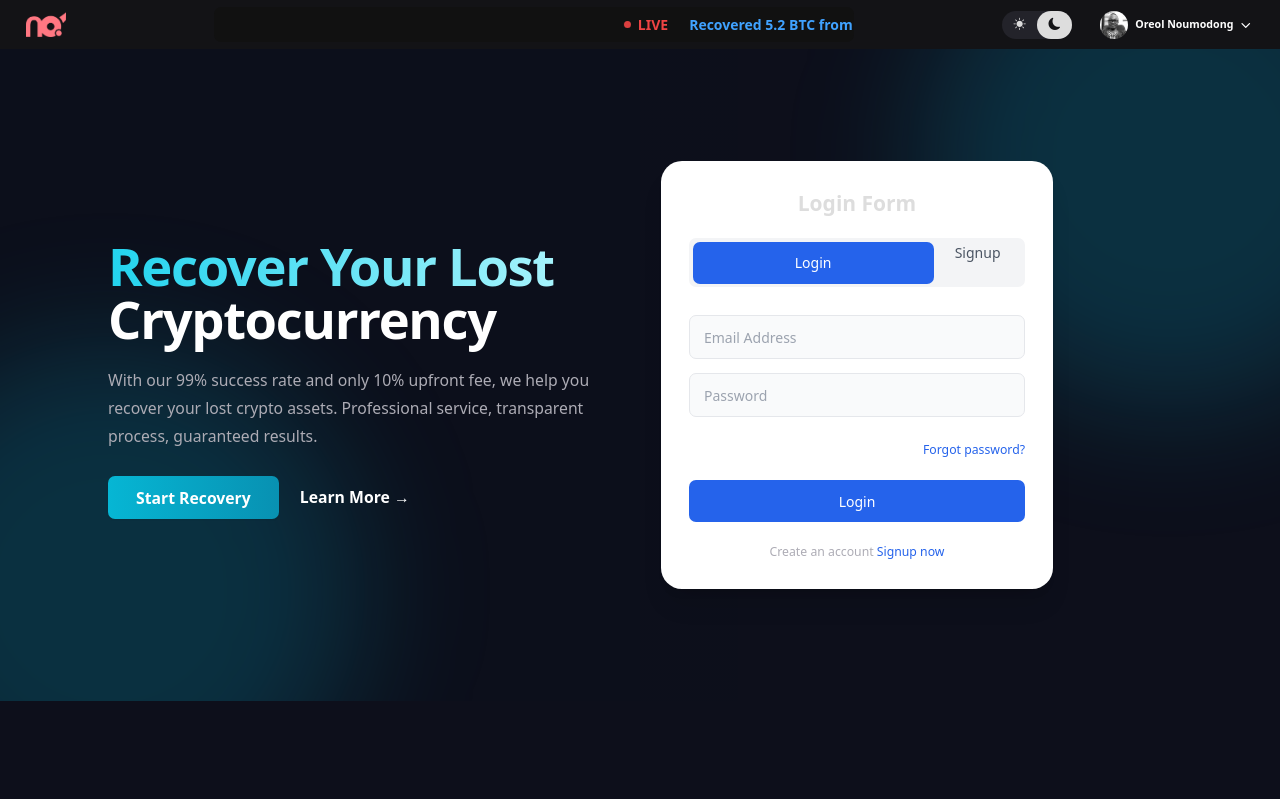
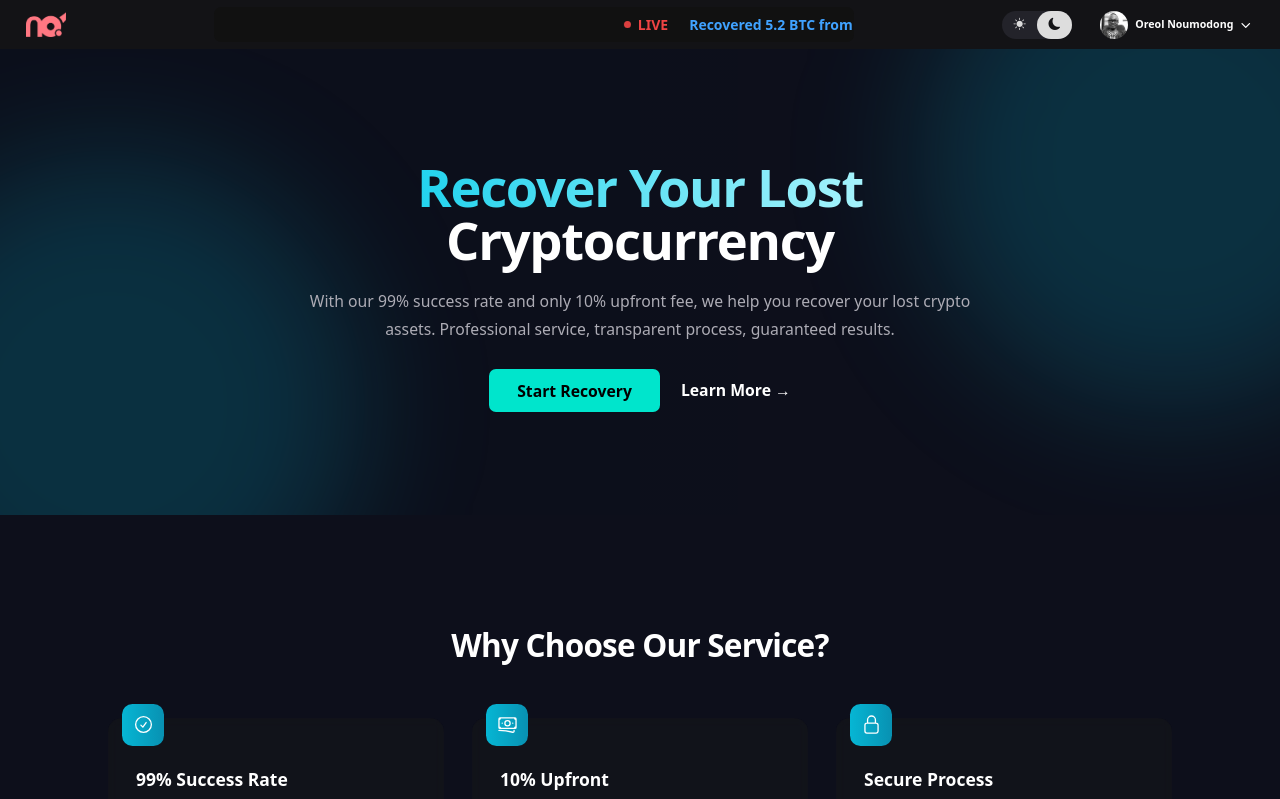
Before and after one commit to Minddit/teraki, a Next.js app: page / in a window 1280 px wide. Shown: the top 799 px of the page. Built offline with nearby package versions, Linux system fonts and the light colour scheme.

Commit message:
Complete redesign of login page with light theme

```diff
--- a/pages/auth/login.tsx
+++ b/pages/auth/login.tsx
@@ -33,19 +33,19 @@ export default function Login() {
   }
 
   return (
-    <div className="min-h-screen bg-[#0d0f1b] flex items-center justify-center p-4">
-      <div className="w-full max-w-md bg-[#151823] rounded-xl p-8 shadow-xl">
-        <h2 className="text-2xl font-bold text-center text-white mb-6">
+    <div className="min-h-screen bg-gradient-to-br from-blue-100 to-purple-100 flex items-center justify-center p-4">
+      <div className="w-full max-w-md bg-white rounded-3xl p-8 shadow-xl">
+        <h2 className="text-2xl font-bold text-center mb-6">
           Login Form
         </h2>
 
         {/* Login/Signup Tabs */}
-        <div className="flex bg-[#1B1B1B] p-1 rounded-lg mb-8">
-          <button className="flex-1 py-3 px-6 text-white font-medium bg-[#00e5cc] rounded-lg transition-all">
+        <div className="flex bg-gray-100 p-1 rounded-lg mb-8">
+          <button className="flex-1 py-3 px-6 text-white font-medium bg-blue-600 rounded-lg transition-all">
             Login
           </button>
           <Link href="/auth/register">
-            <a className="flex-1 py-3 px-6 text-gray-400 font-medium text-center hover:text-[#00e5cc] transition-colors">
+            <a className="flex-1 py-3 px-6 text-gray-600 font-medium text-center hover:text-blue-600 transition-colors">
               Signup
             </a>
           </Link>
@@ -53,7 +53,7 @@ export default function Login() {
 
         <form onSubmit={handleLogin} className="space-y-6">
           {error && (
-            <div className="bg-red-900/20 border border-red-500/20 text-red-500 px-4 py-3 rounded-lg text-sm">
+            <div className="bg-red-100 border border-red-200 text-red-600 px-4 py-3 rounded-lg text-sm">
               {error}
             </div>
           )}
@@ -65,7 +65,7 @@ export default function Login() {
               value={email}
               onChange={(e) => setEmail(e.target.value)}
               placeholder="Email Address"
-              className="w-full px-4 py-3 bg-[#1B1B1B] text-white placeholder:text-gray-400 rounded-lg border border-gray-700 focus:border-[#00e5cc] focus:ring-[#00e5cc] transition-colors"
+              className="w-full px-4 py-3 bg-gray-50 text-gray-900 placeholder:text-gray-400 rounded-lg border border-gray-200 focus:border-blue-500 focus:ring-blue-500 transition-colors"
             />
 
             <input
@@ -74,13 +74,13 @@ export default function Login() {
               value={password}
               onChange={(e) => setPassword(e.target.value)}
               placeholder="Password"
-              className="w-full px-4 py-3 bg-[#1B1B1B] text-white placeholder:text-gray-400 rounded-lg border border-gray-700 focus:border-[#00e5cc] focus:ring-[#00e5cc] transition-colors"
+              className="w-full px-4 py-3 bg-gray-50 text-gray-900 placeholder:text-gray-400 rounded-lg border border-gray-200 focus:border-blue-500 focus:ring-blue-500 transition-colors"
             />
           </div>
 
           <div className="text-right">
             <Link href="/auth/forgot-password">
-              <a className="text-[#00e5cc] hover:text-[#00d1ba] text-sm font-medium">
+              <a className="text-blue-600 hover:text-blue-700 text-sm">
                 Forgot password?
               </a>
             </Link>
@@ -89,15 +89,15 @@ export default function Login() {
           <button
             type="submit"
             disabled={loading}
-            className="w-full py-3 rounded-lg bg-[#00e5cc] text-black font-medium hover:bg-[#00d1ba] transition-colors"
+            className="w-full py-3 rounded-lg bg-blue-600 text-white font-medium hover:bg-blue-700 transition-colors"
           >
             {loading ? 'Signing in...' : 'Login'}
           </button>
 
-          <p className="text-center text-gray-400 text-sm">
+          <p className="text-center text-gray-600 text-sm">
             Create an account{' '}
             <Link href="/auth/register">
-              <a className="text-[#00e5cc] hover:text-[#00d1ba] font-medium">
+              <a className="text-blue-600 hover:text-blue-700">
                 Signup now
               </a>
             </Link>
--- a/pages/index.tsx
+++ b/pages/index.tsx
@@ -21,9 +21,7 @@ export default function Landing() {
 
           {/* Content */}
           <div className="relative mx-auto max-w-7xl px-6 py-24 sm:py-32 lg:px-8">
-            <div className="grid grid-cols-1 lg:grid-cols-2 gap-12 items-center">
-              {/* Left side - Hero Text */}
-              <div className="text-center lg:text-left">
+            <div className="text-center max-w-3xl mx-auto">
               <h1 className="text-4xl font-bold tracking-tight text-white sm:text-6xl">
                 <span className="inline-block text-transparent bg-clip-text bg-gradient-to-r from-cyan-400 to-cyan-200">
                   Recover Your Lost
@@ -35,77 +33,17 @@ export default function Landing() {
                 With our 99% success rate and only 10% upfront fee, we help you recover your lost crypto assets.
                 Professional service, transparent process, guaranteed results.
               </p>
-                <div className="mt-10 flex items-center justify-center lg:justify-start gap-6">
+              <div className="mt-10 flex items-center justify-center gap-6">
                 <Link href="/dashboard">
-                    <a className="rounded-lg bg-gradient-to-r from-cyan-500 to-cyan-600 px-8 py-3 text-lg font-semibold text-white shadow-sm hover:from-cyan-600 hover:to-cyan-700 focus-visible:outline focus-visible:outline-2 focus-visible:outline-offset-2 focus-visible:outline-cyan-400 transition-all duration-200">
+                  <a className="rounded-lg bg-[#00e5cc] px-8 py-3 text-lg font-semibold text-black shadow-sm hover:bg-[#00d1ba] transition-colors">
                     Start Recovery
                   </a>
                 </Link>
                 <Link href="/dashboard">
-                    <a className="text-lg font-semibold text-white hover:text-cyan-400 transition-colors">
+                  <a className="text-lg font-semibold text-white hover:text-[#00e5cc] transition-colors">
                     Learn More <span aria-hidden="true">→</span>
                   </a>
                 </Link>
-                </div>
-              </div>
-
-              {/* Right side - Auth Card */}
-              <div className="bg-white rounded-3xl p-8 shadow-xl w-full max-w-md">
-                <h2 className="text-2xl font-bold text-center mb-6">Login Form</h2>
-
-                {/* Login/Signup Tabs */}
-                <div className="flex bg-gray-100 p-1 rounded-lg mb-8">
-                  <button className="flex-1 py-3 px-6 text-white font-medium bg-blue-600 rounded-lg transition-all">
-                    Login
-                  </button>
-                  <Link href="/auth/register">
-                    <a className="flex-1 py-3 px-6 text-gray-600 font-medium text-center hover:text-blue-600 transition-colors">
-                      Signup
-                    </a>
-                  </Link>
-                </div>
-
-                <form className="space-y-6">
-                  <div className="space-y-4">
-                    <input
-                      type="email"
-                      required
-                      placeholder="Email Address"
-                      className="w-full px-4 py-3 bg-gray-50 text-gray-900 placeholder:text-gray-400 rounded-lg border border-gray-200 focus:border-blue-500 focus:ring-blue-500 transition-colors"
-                    />
-
-                    <input
-                      type="password"
-                      required
-                      placeholder="Password"
-                      className="w-full px-4 py-3 bg-gray-50 text-gray-900 placeholder:text-gray-400 rounded-lg border border-gray-200 focus:border-blue-500 focus:ring-blue-500 transition-colors"
-                    />
-                  </div>
-
-                  <div className="text-right">
-                    <Link href="/auth/forgot-password">
-                      <a className="text-blue-600 hover:text-blue-700 text-sm font-medium">
-                        Forgot password?
-                      </a>
-                    </Link>
-                  </div>
-
-                  <button
-                    type="submit"
-                    className="w-full py-3 rounded-lg bg-blue-600 text-white font-medium hover:bg-blue-700 transition-colors"
-                  >
-                    Login
-                  </button>
-
-                  <p className="text-center text-gray-600 text-sm">
-                    Create an account{' '}
-                    <Link href="/auth/register">
-                      <a className="text-blue-600 hover:text-blue-700 font-medium">
-                        Signup now
-                      </a>
-                    </Link>
-                  </p>
-                </form>
               </div>
             </div>
           </div>
```
Lines whose indentation alone changed are shown as unchanged.
